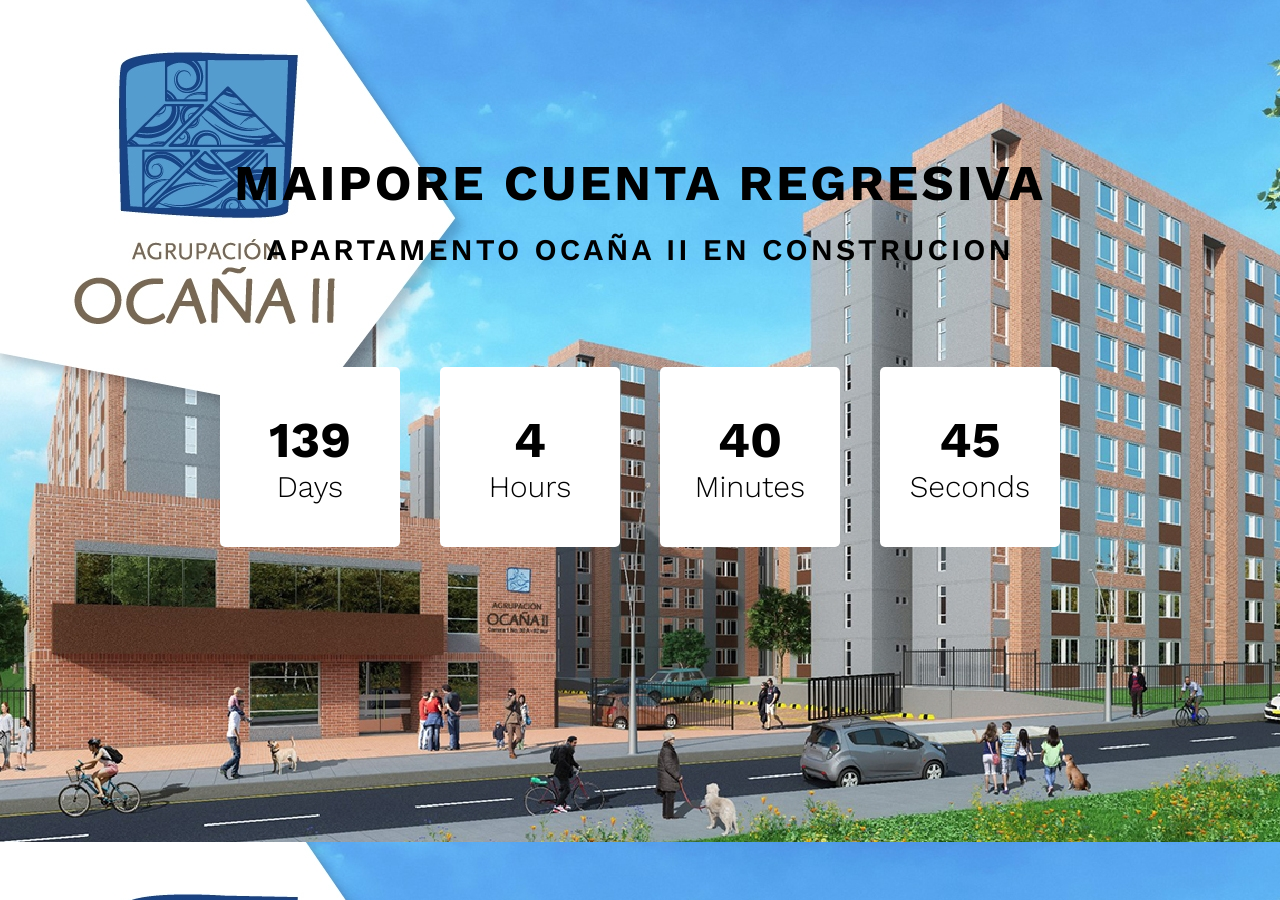
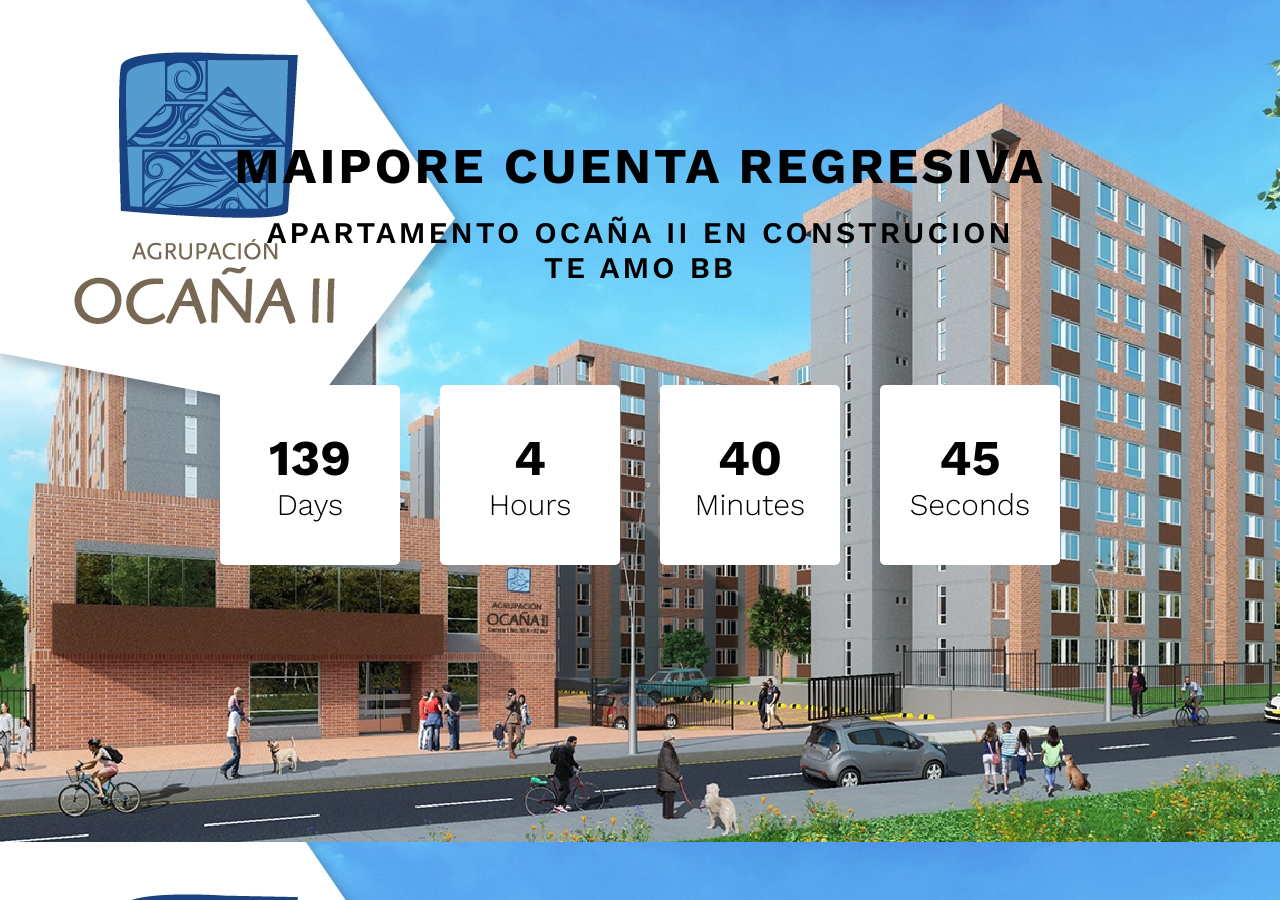
Before and after one commit to hrozo86/maipore, a plain HTML site: page index.html in a window 1280 px wide. Drawn offline with nearby package versions, Linux system fonts and the light colour scheme.

Commit message:
Update index.html

```diff
--- a/index.html
+++ b/index.html
@@ -13,6 +13,7 @@
 		<div class="header">
 			<h1 class="logotipo">MAIPORE cuenta regresiva</h1>
 			<p class="mensaje">Apartamento Ocaña II en construcion</p>
+			<p class="mensaje">TE AMO BB</p>
 		</div>
 
 		<div id="cuenta"></div>
```
